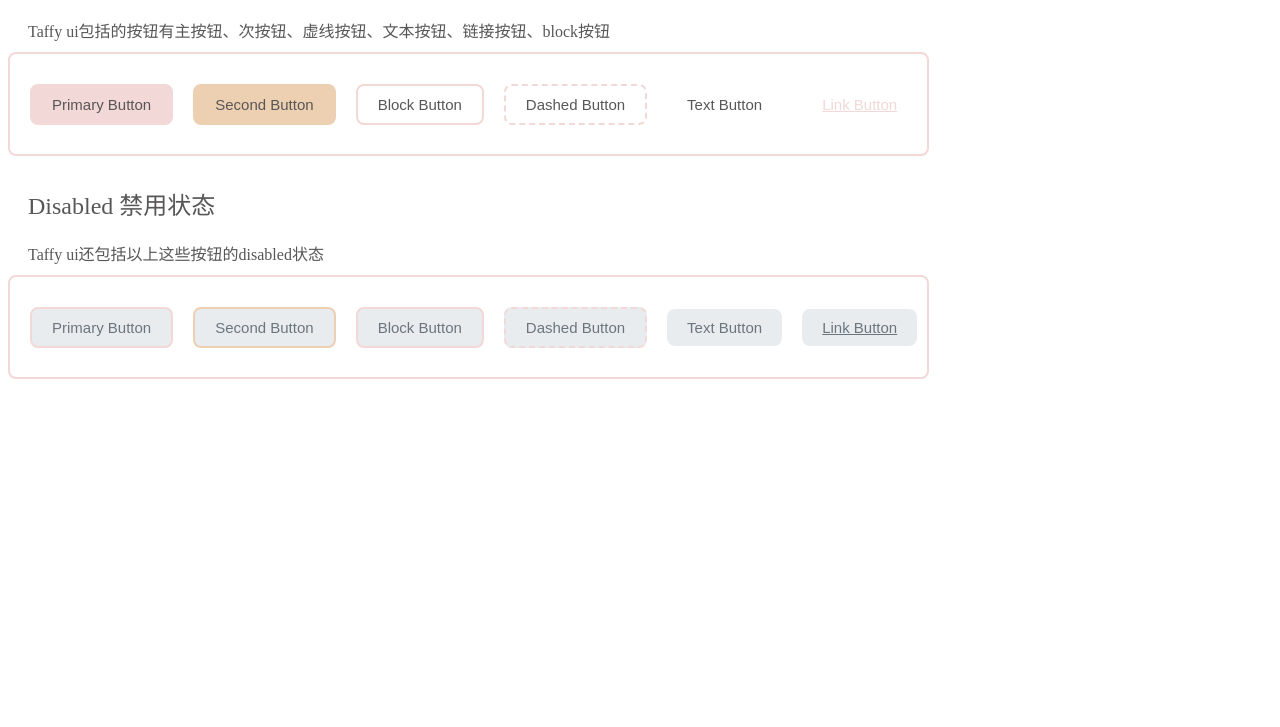
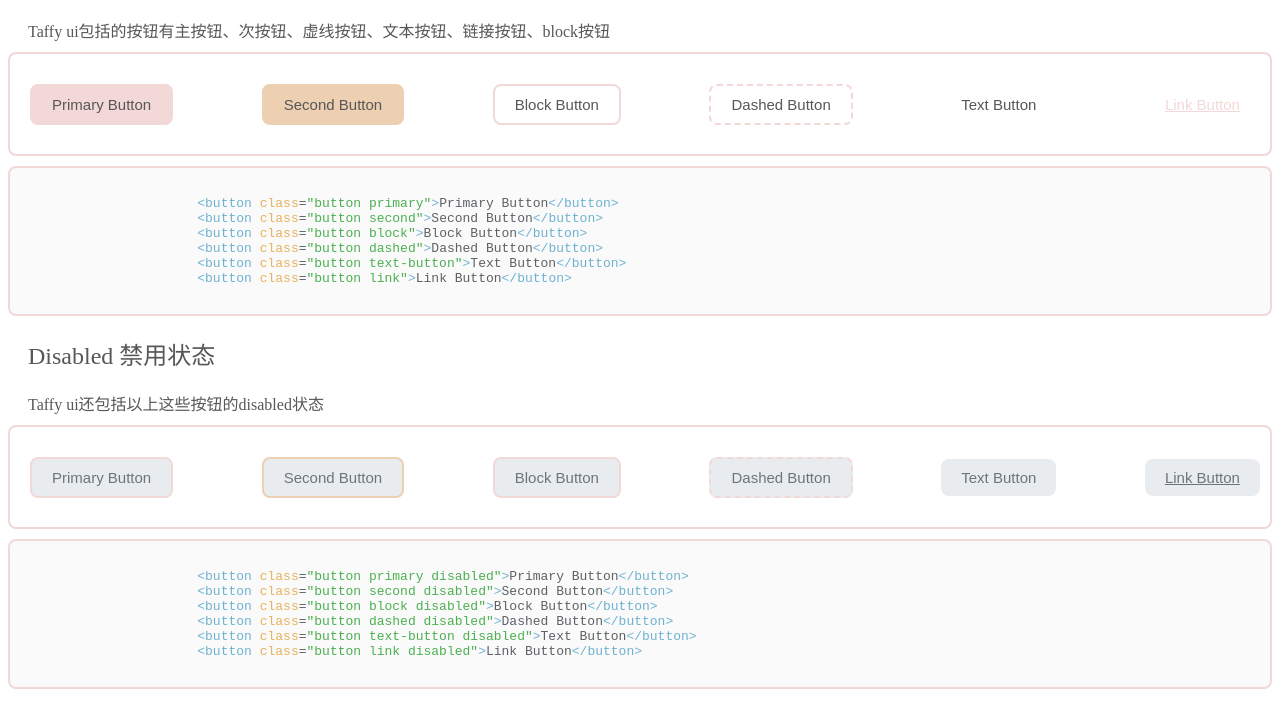
Before and after one commit to F1yingWhite/XUI, a plain HTML site: page components/basic/button/index.html in a window 1280 px wide. Shown: the part 69-796 px from the top of the page. Drawn offline with Linux system fonts and the light colour scheme.

Commit message:
代码高亮

```diff
--- a/components/basic/button/index.html
+++ b/components/basic/button/index.html
@@ -14,7 +14,6 @@
 	<div class="text">
 		Taffy ui包括的按钮有主按钮、次按钮、虚线按钮、文本按钮、链接按钮、block按钮
 	</div>
-	<div class="sections">
 	<section class="container">
 		<button class="button primary">Primary Button</button>
 		<button class="button second">Second Button</button>
@@ -23,10 +22,21 @@
 		<button class="button text-button">Text Button</button>
 		<button class="button link">Link Button</button>
 	</section>
+	<div class="code-area">
+		<pre><code>
+			&lt;button class="button primary"&gt;Primary Button&lt;/button&gt;
+			&lt;button class="button second"&gt;Second Button&lt;/button&gt;
+			&lt;button class="button block"&gt;Block Button&lt;/button&gt;
+			&lt;button class="button dashed"&gt;Dashed Button&lt;/button&gt;
+			&lt;button class="button text-button"&gt;Text Button&lt;/button&gt;
+			&lt;button class="button link"&gt;Link Button&lt;/button&gt;
+		</code></pre>
+	</div>
 	<h2 class="title">Disabled 禁用状态</h2>
 	<div class="text">
 		Taffy ui还包括以上这些按钮的disabled状态
 	</div>
+
 	<section class="container">
 		<button class="button primary disabled">Primary Button</button>
 		<button class="button second disabled">Second Button</button>
@@ -35,5 +45,19 @@
 		<button class="button text disabled">Text Button</button>
 		<button class="button link disabled">Link Button</button>
 	</section>
+	<div class="code-area">
+		<pre><code>
+			&lt;button class="button primary disabled"&gt;Primary Button&lt;/button&gt;
+			&lt;button class="button second disabled"&gt;Second Button&lt;/button&gt;
+			&lt;button class="button block disabled"&gt;Block Button&lt;/button&gt;
+			&lt;button class="button dashed disabled"&gt;Dashed Button&lt;/button&gt;
+			&lt;button class="button text-button disabled"&gt;Text Button&lt;/button&gt;
+			&lt;button class="button link disabled"&gt;Link Button&lt;/button&gt;
+		</code></pre>
 	</div>
 </body>
+
+<script src="../../../js/code.js"></script>
+<script src="../../../js/container.js"></script>
+
+</html>
--- a/css/main.css
+++ b/css/main.css
@@ -17,14 +17,14 @@ header {
 
 footer {
     justify-content: center;
-    height: 50px;
+    height: 40px;
     background-color: #F2D8D7;
 }
 
 section {
     display: flex;
     flex-direction: row;
-    height: calc(100vh - 150px);
+    height: calc(100vh - 140px);
 }
 
 main,
--- a/css/text.css
+++ b/css/text.css
@@ -20,7 +20,8 @@
     margin-left: 20px;
 }
 
-.container {
+.container,
+.code-area {
     display: flex;
     align-items: center;
     margin: 10px 0;
@@ -32,3 +33,7 @@
 .container :first-child {
     margin-left: 20px;
 }
+
+.code-area {
+    background-color: #fafafa;
+}
--- /dev/null
+++ b/js/code.js
@@ -0,0 +1,19 @@
+var codeBlocks = document.querySelectorAll("code");
+
+codeBlocks.forEach(function (codeBlock) {
+    codeBlock.style.color = "#5d6165";
+
+    // 获取代码块的文本内容
+    var codeText = codeBlock.innerHTML;
+
+    // 使用正则表达式将所有匹配的 < 后的第一个词、</ 后的第一个词和>替换为蓝色
+    var updatedText = codeText.replace(/&lt;(\w+)/g, "<span style='color: #6eb2d0;'>&lt;</span><span style='color: #6eb2d0;'>$1</span>");
+    updatedText = updatedText.replace(/&lt;\/(\w+)/g, "<span style='color: #6eb2d0;'>&lt;/</span><span style='color: #6eb2d0;'>$1</span>");
+
+    updatedText = updatedText.replace(/&gt;/g, "<span style='color: #6eb2d0;'>&gt;</span>");
+    // 将所有的 class 替换为黄色
+    updatedText = updatedText.replace(/class/g, "<span style='color: #e8b15c;'>class</span>");
+    // 将双引号括起来的内容变成叶绿色
+    updatedText = updatedText.replace(/"(.*?)"/g, "<span style='color: #4caf50;'>&quot;$1&quot;</span>");
+    codeBlock.innerHTML = updatedText;
+});
```
Also changed, not shown: components/basic/layout/index.html (+6 -2 lines), main.html (+1 -1 lines). Lines whose indentation alone changed are shown as unchanged.
